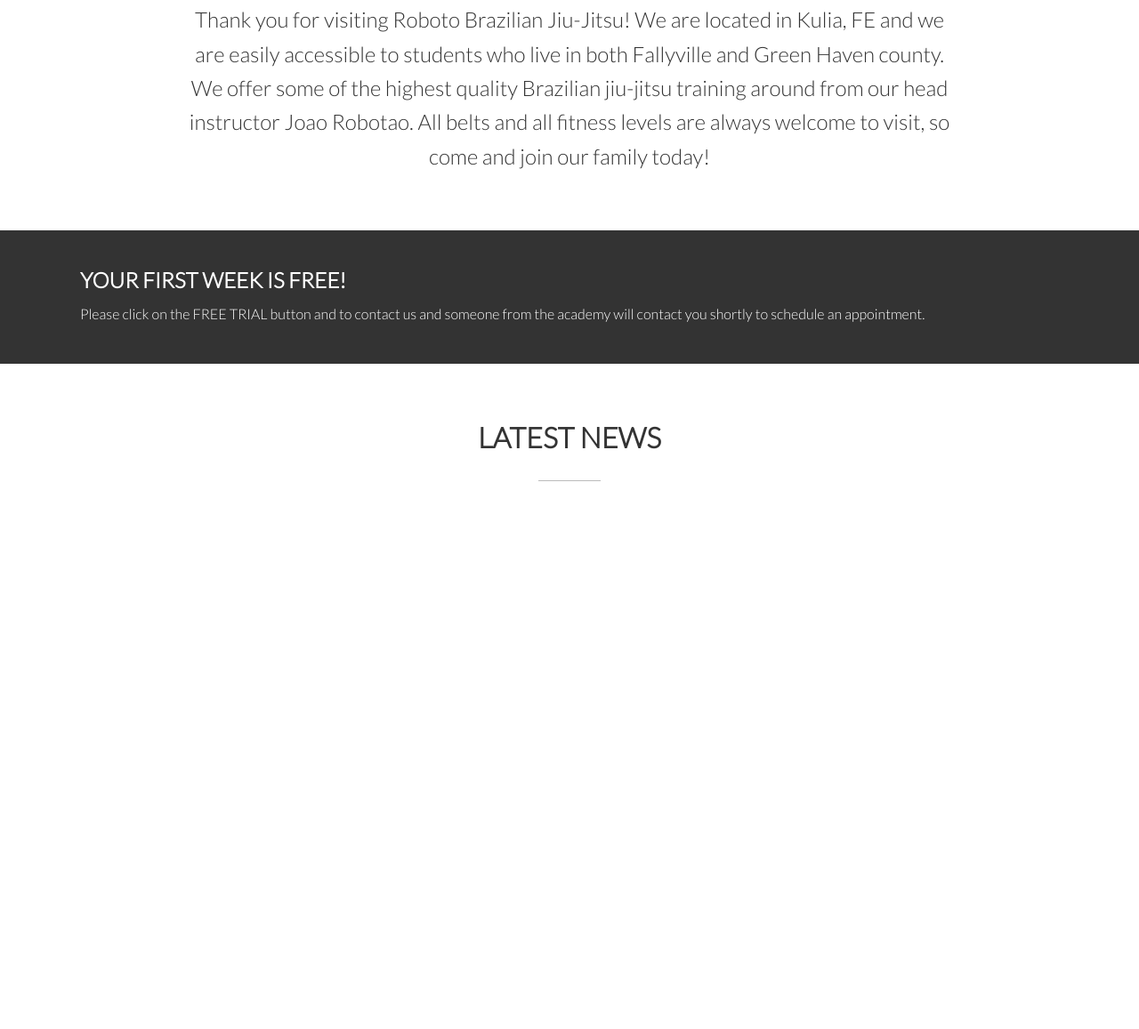
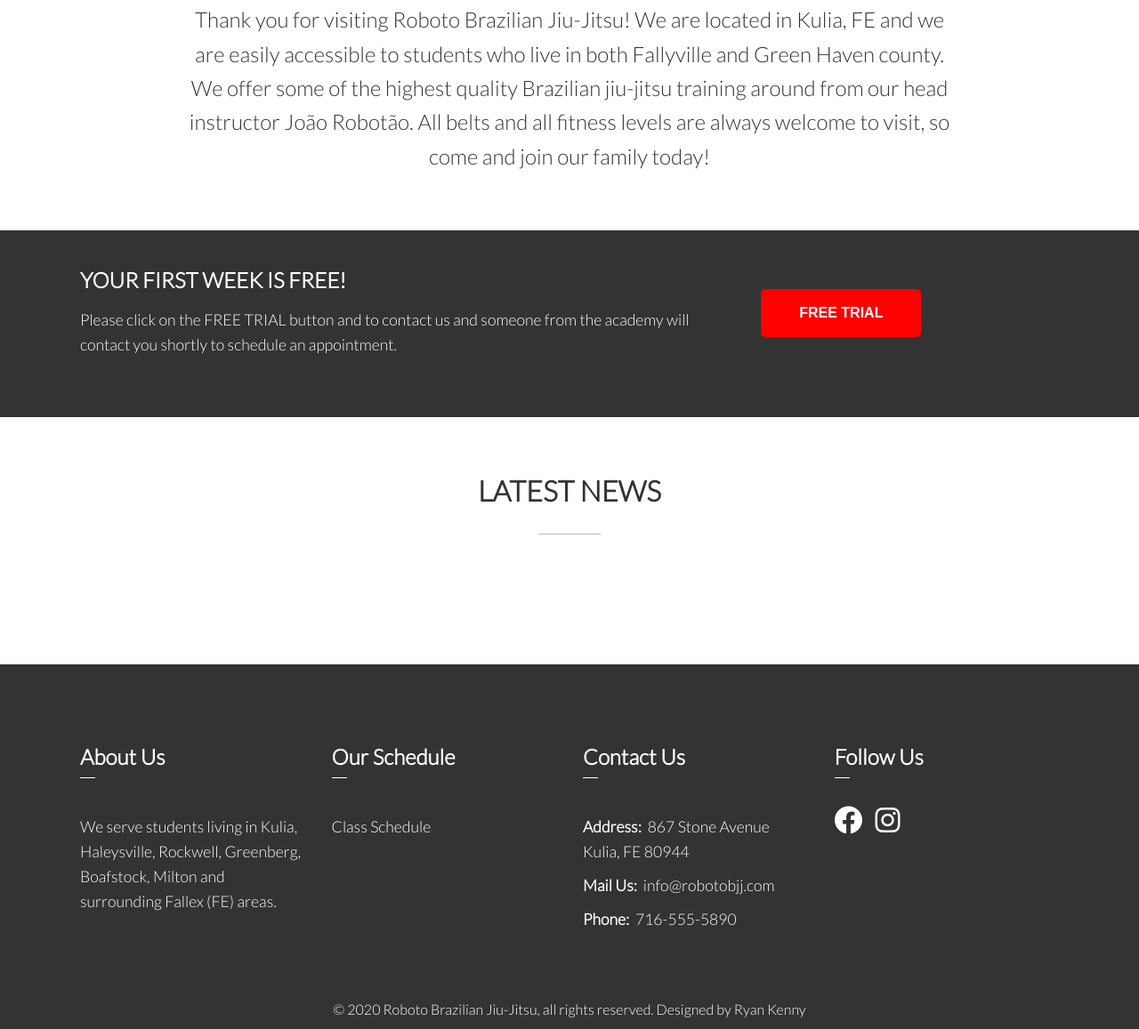
Before and after one commit to RKenny23/bjj-site, a plain HTML site: page index.html in a window 1280 px wide. Shown: the part 1025-2182 px from the top of the page at 89% size. Before the commit the page ends 1712 px from the top, so only its background shows below. Drawn offline with Linux system fonts and the light colour scheme.

Commit message:
home and  schedule page layed out.

```diff
--- a/index.html
+++ b/index.html
@@ -79,19 +79,22 @@
         Thank you for visiting Roboto Brazilian Jiu-Jitsu! We are located in
         Kulia, FE and we are easily accessible to students who live in both
         Fallyville and Green Haven county. We offer some of the highest quality
-        Brazilian jiu-jitsu training around from our head instructor Joao
-        Robotao. All belts and all fitness levels are always welcome to visit,
+        Brazilian jiu-jitsu training around from our head instructor João
+        Robotão. All belts and all fitness levels are always welcome to visit,
         so come and join our family today!
       </p>
     </div>
     <!-- Trial -->
     <div class="trial">
-      <div class="container">
-        <h2>YOUR FIRST WEEK IS FREE!</h2>
-        <p>
-          Please click on the FREE TRIAL button and to contact us and someone
-          from the academy will contact you shortly to schedule an appointment.
-        </p>
+      <div class="container grid">
+        <div>
+          <h2>YOUR FIRST WEEK IS FREE!</h2>
+          <p>
+            Please click on the FREE TRIAL button and to contact us and someone
+            from the academy will contact you shortly to schedule an appointment.
+          </p>
+        </div>
+        <button class="btn">FREE TRIAL</button>
       </div>
     </div>
     <!-- News -->
@@ -100,6 +103,36 @@
       <span class="center-line"></span>
     </div>
     <!-- footer -->
+    <footer class="footer">
+      <div class="container grid grid-4">
+        <div>
+          <h2>About Us</h2>
+          <span class="under-line"></span>
+          <p>We serve students living in Kulia, Haleysville, Rockwell, Greenberg, Boafstock, Milton and surrounding Fallex (FE) areas.</p>
+        </div>
+        <div>
+          <h2>Our Schedule</h2>
+          <span class="under-line"></span>
+          <a href="#"><p>Class Schedule</p></a>
+        </div>
+        <div>
+          <h2>Contact Us</h2>
+          <span class="under-line"></span>
+          <p><b>Address:</b>&nbsp; 867 Stone Avenue <br>Kulia, FE 80944</p>
+          <p><b>Mail Us:</b>&nbsp; info@robotobjj.com</p>
+          <p><b>Phone:</b>&nbsp; 716-555-5890</p>
+        </div>
+        <div>
+          <h2>Follow Us</h2>
+          <span class="under-line"></span>
+          <ul>
+            <li><a href="#"><i class="fab fa-facebook fa-2x"></i></a></li>
+            <li><a href="#"><i class="fab fa-instagram fa-2x"></i></a></li>
+          </ul>
+        </div>
+      </div>
+      <h3>&copy; 2020 Roboto Brazilian Jiu-Jitsu, all rights reserved. Designed by Ryan Kenny</h3>
+    </footer>
     <script src="script.js"></script>
   </body>
 </html>
--- a/styles.css
+++ b/styles.css
@@ -17,7 +17,7 @@
 
 body {
   font-family: "Lato", sans-serif;
-  color: #333;
+  color: var(--primary-color);
   line-height: 1.6;
 }
 
@@ -27,7 +27,7 @@ ul {
 
 a {
   text-decoration: none;
-  color: #333;
+  color: var(--primary-color);
 }
 
 h1,
@@ -38,6 +38,7 @@ h2 {
 }
 
 p {
+  font-size: 1.1rem;
   margin: 10px 0;
 }
 
@@ -70,7 +71,7 @@ header a:hover {
   transition: 0.3s;
 }
 
-header ul {
+header ul, footer ul {
   display: flex;
 }
 
@@ -109,10 +110,6 @@ header li {
   height: 60px;
 }
 
-.navbar h1 a {
-  /* color: var(--secondary-color); */
-}
-
 .navbar ul {
   display: flex;
   font-size: 1.2rem;
@@ -130,7 +127,7 @@ header li {
   transition: 0.3s;
 }
 
-/* SLideshow */
+/* Slideshow */
 .slideshow-container {
   /* max-width: 1000px; */
   /* position: relative; */
@@ -149,7 +146,7 @@ header li {
   top: 50%;
   width: auto;
   padding: 10px;
-  color: white;
+  color: var(--secondary-color);
   font-weight: bold;
   font-size: 18px;
   transition: 0.6s ease;
@@ -223,11 +220,36 @@ header li {
   margin: auto;
 }
 
-.trial {
+.trial, .footer {
   color: #fff;
   background-color: var(--primary-color);
-  height: 150px;
+  height: 210px;
   padding: 2rem 0;
+}
+
+.trial h2 {
+  margin-bottom: 1rem;
+}
+
+.btn {
+  /* display: inline-block; */
+  cursor: pointer;
+  background: var(--secondary-color);
+  color: #fff;
+  border: none;
+  border-radius: 5px;
+  font-size: 1rem;
+  font-weight: 600;
+  width: 180px;
+  height: 54px;
+  /* justify-self: center; */
+  /* margin-top: 2rem; */
+  /* text-align: center; */
+  margin: auto 2rem;
+}
+
+.btn:hover {
+  background-color: #000;
 }
 
 .news {
@@ -235,3 +257,55 @@ header li {
   height: 150px;
   margin: 4rem auto;
 }
+
+.grid {
+  display: grid;
+  grid-template-columns: 2fr 1fr;
+}
+
+.grid-4 {
+  grid-template-columns: repeat(4, 1fr);
+  gap: 30px;
+}
+
+.footer {
+  color: #fff;
+  background-color: var(--primary-color);
+  height: 410px;
+  padding: 5rem 0;
+}
+
+.footer h2 {
+  margin-bottom: 0;
+}
+
+.under-line {
+  display: inline-block;
+  width: 17px;
+  border-bottom: 1px solid #fff;
+  margin-top: 0.5rem;
+  margin-bottom: 1.5rem;
+}
+
+.footer a {
+  color: #fff;
+}
+
+.footer a:hover {
+  color: var(--secondary-color);
+}
+
+.footer li:nth-child(2) {
+  padding-left: 14px;
+}
+
+.footer h3 {
+  text-align: center;
+  font-weight: normal;
+  margin-top: 4rem;
+  font-size: 1rem;
+}
+
+.schedule h2 {
+  margin-top: 4rem;
+}
```
Also changed, not shown: schedule.html (added, +120 -0 lines).
